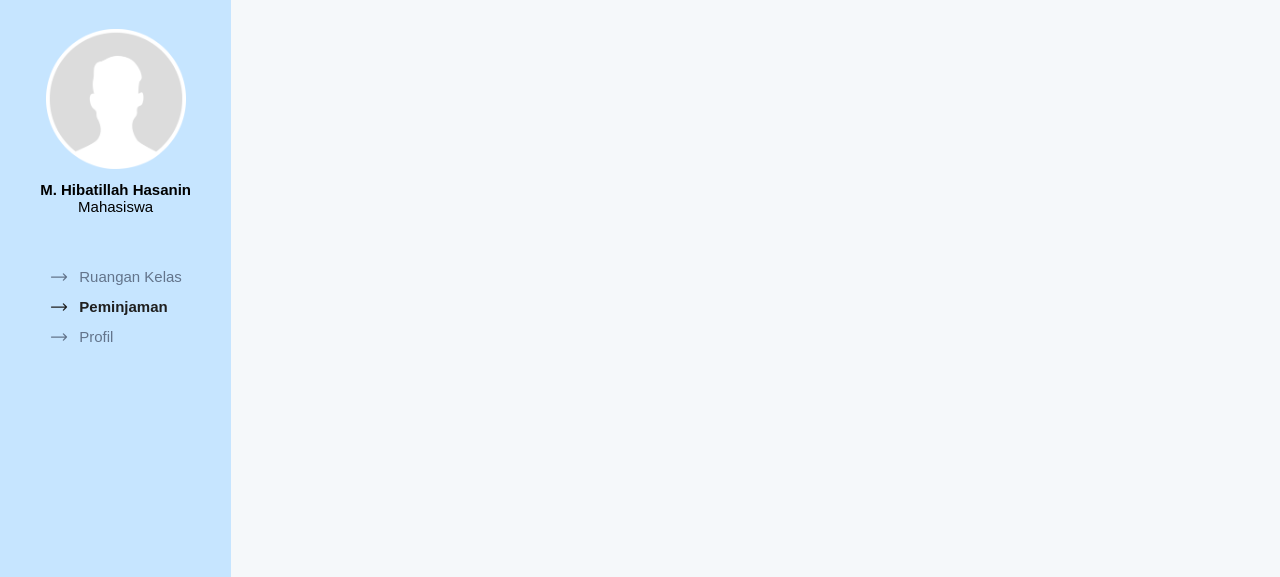
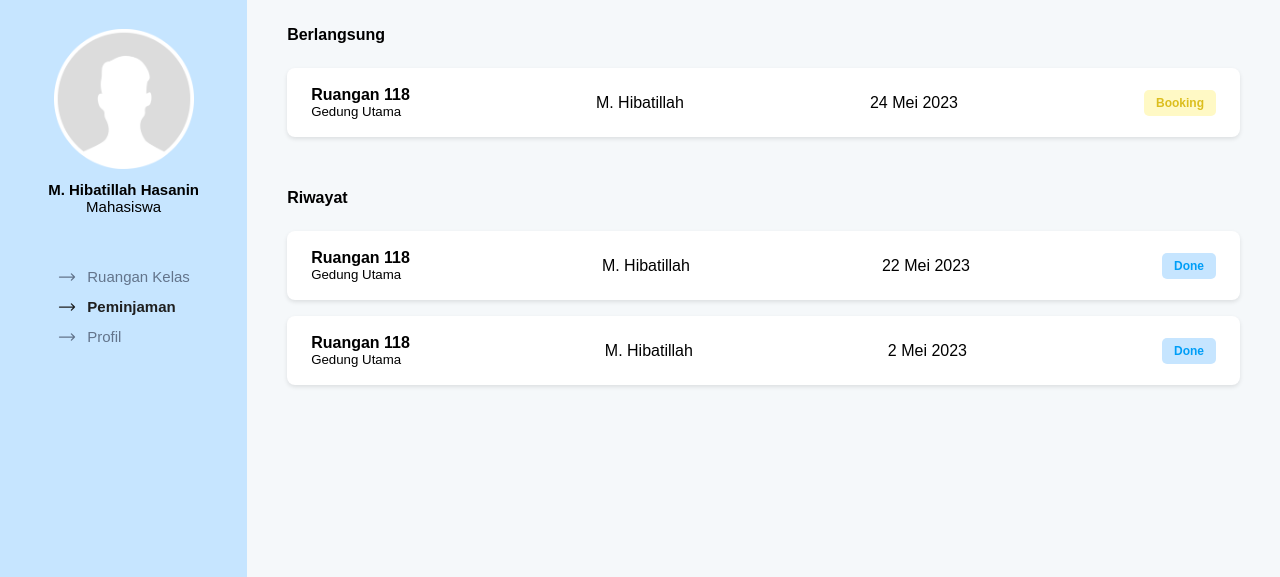
Before and after one commit to setiawanprmn/peminjaman-ruangan, a plain HTML site: page pages/peminjaman.html in a window 1280 px wide. Shown: the part 157-734 px from the top of the page. Drawn offline with Linux system fonts and the light colour scheme.

Commit message:
add app.js update aside add peminjaman content

```diff
--- /dev/null
+++ b/app.js
@@ -0,0 +1,12 @@
+const cardStatus = document.querySelectorAll('.card-status')
+
+cardStatus.forEach((item) => {
+  const status = item.getAttribute('class').split(' ')[1]
+  console.log("🚀 ~ file: app.js:3 ~ status:", status)
+
+  const statusText = ['Available', 'Unavailable', 'Booking', 'Done']
+  const result = statusText.find((item) => item.toLowerCase() === status)
+  console.log("🚀 ~ file: app.js:9 ~ cardStatus.forEach ~ result:", result)
+
+  item.textContent = result;
+})
--- a/pages/peminjaman.html
+++ b/pages/peminjaman.html
@@ -5,7 +5,7 @@
     <meta http-equiv="X-UA-Compatible" content="IE=edge" />
     <meta name="viewport" content="width=device-width, initial-scale=1.0" />
     <link rel="stylesheet" href="../style.css" />
-    <link rel="icon" href="../favicon.ico">
+    <link rel="icon" href="../favicon.ico" />
     <title>Peminjaman</title>
   </head>
   <body>
@@ -156,8 +156,48 @@
             </div>
           </div>
         </header>
-        <div class="content"></div>
+        <div class="content">
+          <div>
+            <h4>Berlangsung</h4>
+            <ul class="list-data">
+              <li class="card lg">
+                <div class="card-title">
+                  <h4 class="card-ruangan">Ruangan 118</h4>
+                  <h5 class="card-gedung">Gedung Utama</h5>
+                </div>
+                <div class="card-name">M. Hibatillah</div>
+                <div class="card-date">24 Mei 2023</div>
+                <div class="card-status booking"></div>
+              </li>
+            </ul>
+          </div>
+          <div style="margin-top: 52px;">
+            <h4>Riwayat</h4>
+            <ul class="list-data">
+              <li class="card lg">
+                <div class="card-title">
+                  <h4 class="card-ruangan">Ruangan 118</h4>
+                  <h5 class="card-gedung">Gedung Utama</h5>
+                </div>
+                <div class="card-name">M. Hibatillah</div>
+                <div class="card-date">22 Mei 2023</div>
+                <div class="card-status done"></div>
+              </li>
+              <li class="card lg">
+                <div class="card-title">
+                  <h4 class="card-ruangan">Ruangan 118</h4>
+                  <h5 class="card-gedung">Gedung Utama</h5>
+                </div>
+                <div class="card-name">M. Hibatillah</div>
+                <div class="card-date">2 Mei 2023</div>
+                <div class="card-status done"></div>
+              </li>
+            </ul>
+          </div>
+        </div>
       </main>
     </div>
+
+    <script src="../app.js"></script>
   </body>
 </html>
--- a/style.css
+++ b/style.css
@@ -165,7 +165,8 @@ aside {
   display: flex;
   flex-direction: column;
   align-items: center;
-  padding: 32px;
+  padding-inline: 40px;
+  padding-block: 32px;
   background-color: var(--blue-light);
 
   .logo {
@@ -254,6 +255,7 @@ aside {
 .card {
   display: flex;
   align-items: center;
+  justify-content: space-between;
   gap: 6px;
   padding-inline: 24px;
   padding-block: 18px;
@@ -263,11 +265,11 @@ aside {
   cursor: pointer;
 
   &.sm {
-    column-span: 1;
+    grid-column: span 1 / span 1;
   }
 
   &.lg {
-    column-span: 3;
+    grid-column: span 3 / span 3;
   }
 
   .card-title {
@@ -281,7 +283,6 @@ aside {
   }
 
   .card-status {
-    margin-left: auto;
     padding-inline: 12px;
     padding-block: 6px;
     border-radius: 5px;
@@ -299,6 +300,10 @@ aside {
     &.booking {
       background-color: var(--yellow-light);
       color: var(--yellow-dark);
+    }
+    &.done {
+      background-color: var(--blue-light);
+      color: var(--blue-dark);
     }
   }
 }
```
Also changed, not shown: pages/home.html (+12 -10 lines).
